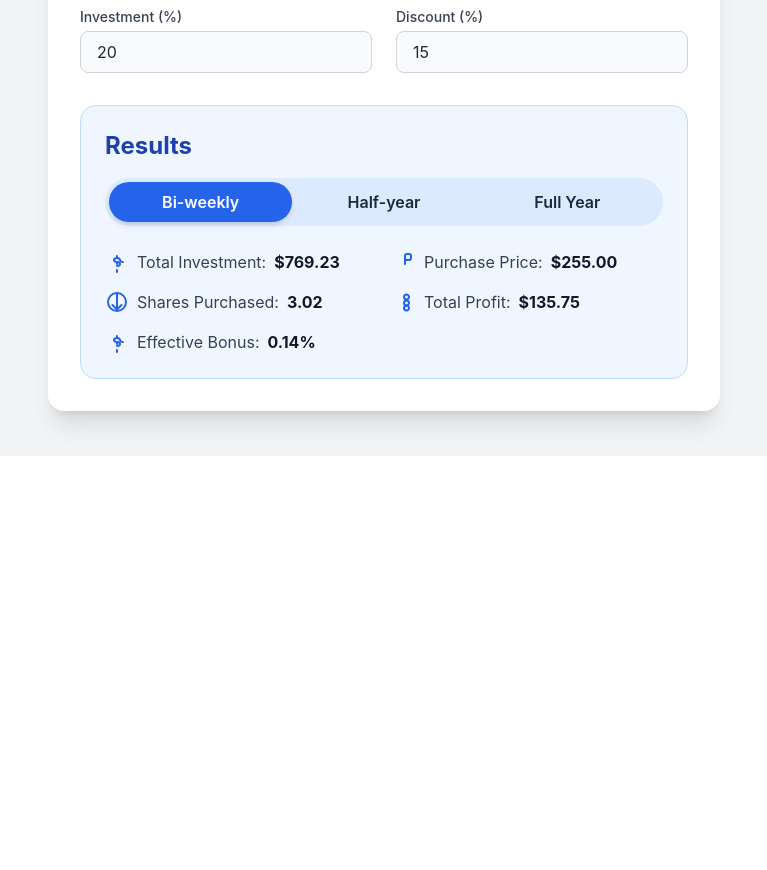
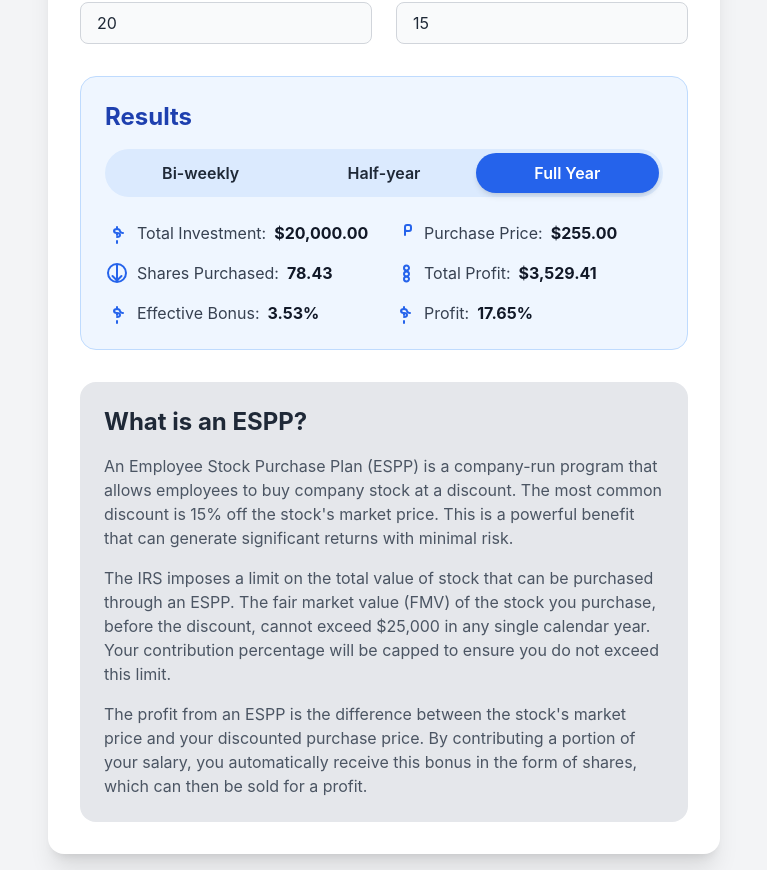
Before and after one commit to mlee86/espp-calculator, a React (Create React App) app: page / in a window 1280 px wide. Shown: the part 344-1214 px from the top of the page, without its empty margins (256-1023 px from the left). Before the commit the page ends 800 px from the top, so only its background shows below. Built offline with nearby package versions, Linux system fonts and the light colour scheme.

Commit message:
Adding what is box

```diff
--- a/src/App.js
+++ b/src/App.js
@@ -12,7 +12,7 @@ const App = () => {
   const [sharePrice, setSharePrice] = useState(300);
   const [investmentPercent, setInvestmentPercent] = useState(20);
   const [discount, setDiscount] = useState(15);
-  const [selectedPeriod, setSelectedPeriod] = useState('biWeekly');
+  const [selectedPeriod, setSelectedPeriod] = useState('fullYear');
   const [investment, setInvestment] = useState(0);
   const [annualInvestment, setAnnualInvestment] = useState(0);
   const [purchasePrice, setPurchasePrice] = useState(0);
@@ -289,7 +289,29 @@ const App = () => {
                 <p className="text-gray-700 dark:text-gray-300">Effective Bonus:</p>
                 <p className="font-bold text-gray-900 dark:text-white">{effectiveBonus.toFixed(2)}%</p>
               </div>
+                            <div className="flex items-center space-x-2">
+                <span className="text-blue-600 dark:text-blue-400">
+                  <svg xmlns="http://www.w3.org/2000/svg" className="h-6 w-6" fill="none" viewBox="0 0 24 24" stroke="currentColor" strokeWidth={2}>
+                    <path strokeLinecap="round" strokeLinejoin="round" d="M12 8c-1.657 0-3 .895-3 2s1.343 2 3 2 3 .895 3 2-1.343 2-3 2m0-8c1.11 0 2.08.402 2.599 1M12 8V6m0 6v2m0 6v2M12 12c-1.657 0-3-1.493-3-2s1.343-2 3-2 3 1.493 3 2 1.343 2 3 2" />
+                  </svg>
+                </span>
+                <p className="text-gray-700 dark:text-gray-300">Profit:</p>
+                <p className="font-bold text-gray-900 dark:text-white">{(profit/investment * 100).toFixed(2)}%</p>
+              </div>
             </div>
+          </div>
+
+          <div className="mt-8 p-6 bg-gray-200 dark:bg-gray-700 rounded-2xl">
+            <h2 className="text-2xl font-bold text-gray-800 dark:text-white mb-4">What is an ESPP?</h2>
+            <p className="text-gray-600 dark:text-gray-300 mb-4">
+              An Employee Stock Purchase Plan (ESPP) is a company-run program that allows employees to buy company stock at a discount. The most common discount is 15% off the stock's market price. This is a powerful benefit that can generate significant returns with minimal risk.
+            </p>
+            <p className="text-gray-600 dark:text-gray-300 mb-4">
+              The IRS imposes a limit on the total value of stock that can be purchased through an ESPP. The fair market value (FMV) of the stock you purchase, before the discount, cannot exceed $25,000 in any single calendar year. Your contribution percentage will be capped to ensure you do not exceed this limit.
+            </p>
+            <p className="text-gray-600 dark:text-gray-300">
+              The profit from an ESPP is the difference between the stock's market price and your discounted purchase price. By contributing a portion of your salary, you automatically receive this bonus in the form of shares, which can then be sold for a profit.
+            </p>
           </div>
         </div>
       </div>
```
